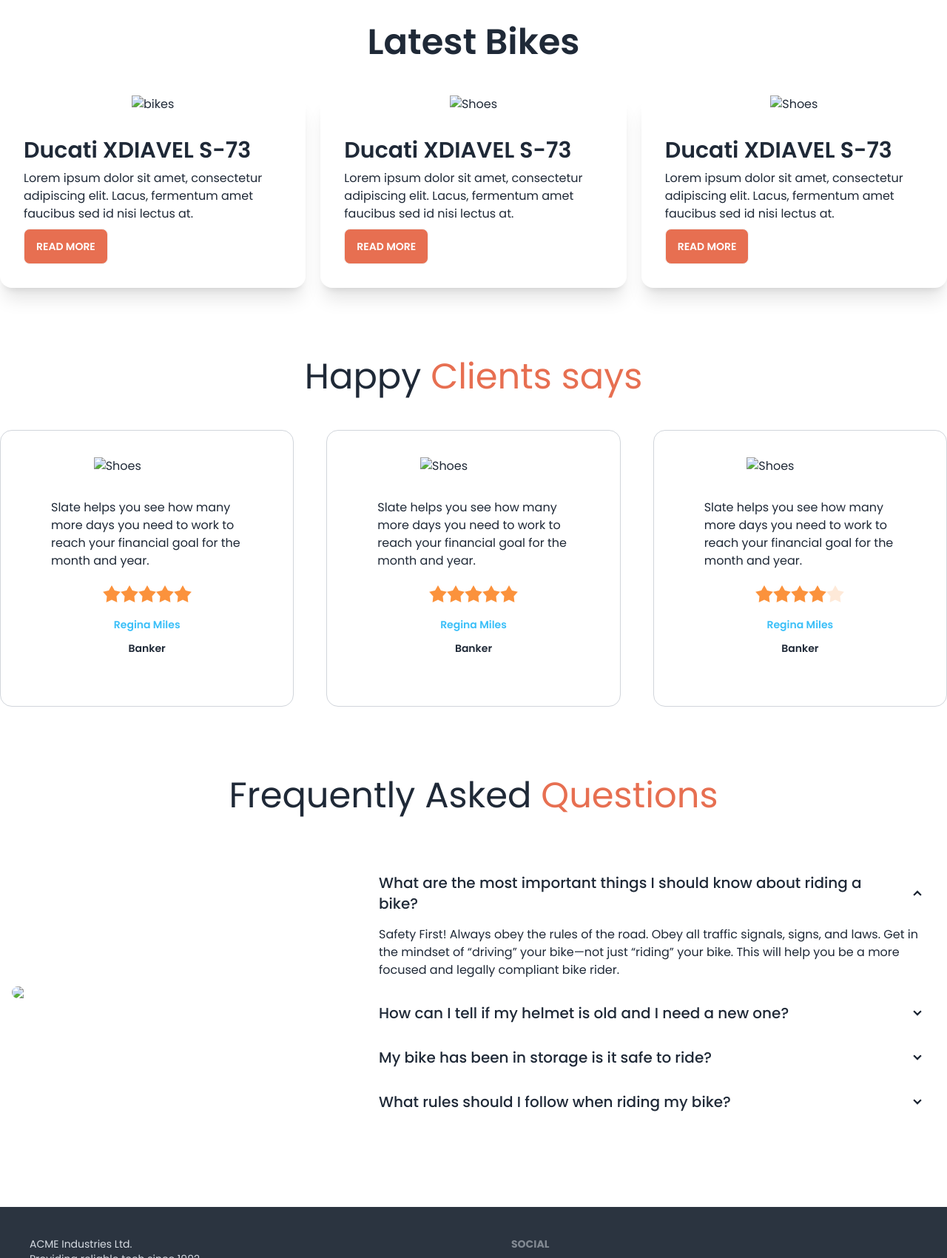
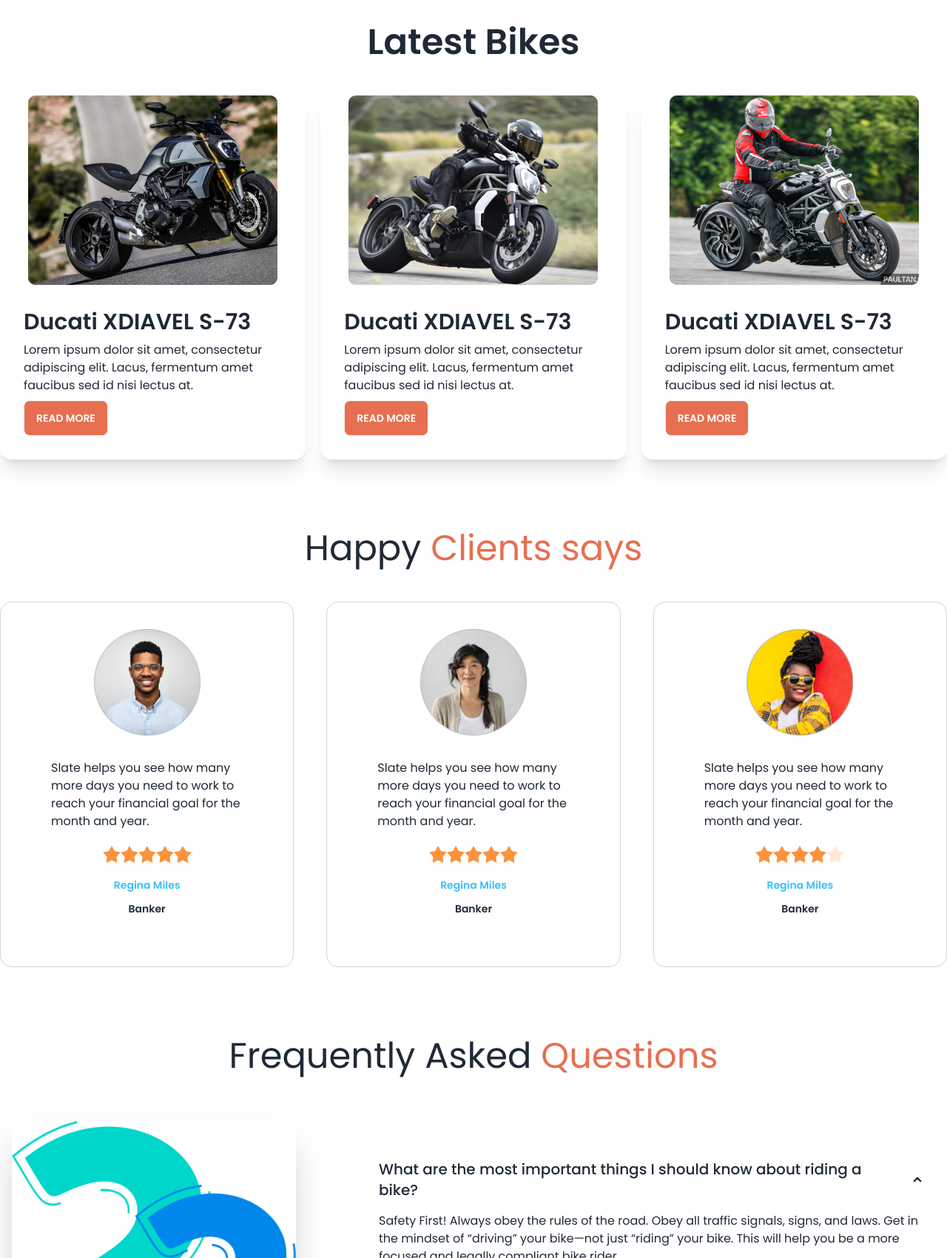
Before and after one commit to DEVSHARI/biker-zone-website, a plain HTML site: page index.html in a window 1280 px wide. Shown: the part 1100-2800 px from the top of the page at 74% size. Drawn offline with nearby package versions, Linux system fonts and the light colour scheme; the site is published under a folder, as on GitHub Pages, so addresses that start at the root find nothing.

```diff
--- a/index.html
+++ b/index.html
@@ -91,7 +91,7 @@
                         <button class="btn bg-biker-btn text-white">Purchase</button>
                     </div>
                     <div class="flex-1">
-                        <img src="/images/slider/bike1.png" class="w-[400px]" />
+                        <img src="./images/slider/bike1.png" class="w-[400px]" />
                     </div>
                 </div>
                 <div class="absolute flex justify-between transform -translate-y-1/2 left-5 right-5 top-1/2">
@@ -108,7 +108,7 @@
                         <button class="btn bg-biker-btn text-white">Purchase</button>
                     </div>
                     <div class="flex-1">
-                        <img src="/images/slider/bike2.png" class="w-[400px]" />
+                        <img src="./images/slider/bike2.png" class="w-[400px]" />
                     </div>
                 </div>
                 <div class="absolute flex justify-between transform -translate-y-1/2 left-5 right-5 top-1/2">
@@ -125,7 +125,7 @@
                         <button class="btn bg-biker-btn text-white">Purchase</button>
                     </div>
                     <div class="flex-1">
-                        <img src="/images/slider/bike3.png" class="w-[400px]" />
+                        <img src="./images/slider/bike3.png" class="w-[400px]" />
                     </div>
                 </div>
                 <div class="absolute flex justify-between transform -translate-y-1/2 left-5 right-5 top-1/2">
@@ -142,7 +142,7 @@
                         <button class="btn bg-biker-btn text-white">Purchase</button>
                     </div>
                     <div class="flex-1">
-                        <img src="/images/slider/bike4.png" class="w-[400px]" />
+                        <img src="./images/slider/bike4.png" class="w-[400px]" />
                     </div>
                 </div>
                 <div class="absolute flex justify-between transform -translate-y-1/2 left-5 right-5 top-1/2">
@@ -170,7 +170,7 @@
             <h3 class="text-5xl font-semibold mb-12 text-center">Latest Bikes</h3>
             <div class="grid gap-5 grid-cols-1 md:grid-cols-2 lg:grid-cols-3">
                 <div class="card bg-base-100 shadow-xl">
-                    <figure><img src="/images/others/latest1.png" alt="bikes" /></figure>
+                    <figure><img src="./images/others/latest1.png" alt="bikes" /></figure>
                     <div class="card-body">
                       <h2 class="card-title text-3xl">Ducati XDIAVEL S-73</h2>
                       <p class="text-1xl">Lorem ipsum dolor sit amet, consectetur adipiscing elit. Lacus, fermentum amet faucibus sed id nisi lectus at.</p>
@@ -180,7 +180,7 @@
                     </div>
                   </div>
                 <div class="card bg-base-100 shadow-xl">
-                    <figure><img src="/images/others/latest2.png" alt="Shoes" /></figure>
+                    <figure><img src="./images/others/latest2.png" alt="Shoes" /></figure>
                     <div class="card-body">
                       <h2 class="card-title text-3xl">Ducati XDIAVEL S-73</h2>
                       <p class="text-1xl">Lorem ipsum dolor sit amet, consectetur adipiscing elit. Lacus, fermentum amet faucibus sed id nisi lectus at.</p>
@@ -190,7 +190,7 @@
                     </div>
                   </div>
                 <div class="card bg-base-100 shadow-xl">
-                    <figure><img src="/images/others/latest3.png" alt="Shoes" /></figure>
+                    <figure><img src="./images/others/latest3.png" alt="Shoes" /></figure>
                     <div class="card-body">
                       <h2 class="card-title text-3xl">Ducati XDIAVEL S-73</h2>
                       <p class="text-1xl">Lorem ipsum dolor sit amet, consectetur adipiscing elit. Lacus, fermentum amet faucibus sed id nisi lectus at.</p>
@@ -206,7 +206,7 @@
             <h3 class="text-5xl mb-12 text-semibold text-center">Happy <span class="text-biker-text-color">Clients says</span></h3>
             <div class="grid  gap-11 grid-cols-1 md:grid-cols-2 lg:grid-cols-3">
                 <div class="card bg-base-100 p-9 border border-gray-300">
-                    <figure><img class="w-36" src="/images/others/user-1.png" alt="Shoes" /></figure>
+                    <figure><img class="w-36" src="./images/others/user-1.png" alt="Shoes" /></figure>
                     <div class="card-body">
                       <p>Slate helps you see how
                         many more days you need
@@ -226,7 +226,7 @@
                     </div>
                   </div>
                 <div class="card bg-base-100 p-9 border border-gray-300">
-                    <figure><img class="w-36" src="/images/others/user-2.png" alt="Shoes" /></figure>
+                    <figure><img class="w-36" src="./images/others/user-2.png" alt="Shoes" /></figure>
                     <div class="card-body">
                       <p>Slate helps you see how
                         many more days you need
@@ -246,7 +246,7 @@
                     </div>
                   </div>
                 <div class="card bg-base-100 p-9 border border-gray-300">
-                    <figure><img class="w-36" src="/images/others/user-3.png" alt="Shoes" /></figure>
+                    <figure><img class="w-36" src="./images/others/user-3.png" alt="Shoes" /></figure>
                     <div class="card-body">
                       <p>Slate helps you see how
                         many more days you need
@@ -272,7 +272,7 @@
             <h3 class="text-5xl mb-12 text-semibold text-center">Frequently Asked <span class="text-biker-text-color">Questions</span></h3>
             <div class="hero">
                 <div class="hero-content flex-col lg:gap-24 lg:flex-row">
-                  <img src="/images/others/faq.png" class="w-3/4 lg:max-w-sm rounded-lg shadow-2xl"/>
+                  <img src="./images/others/faq.png" class="w-3/4 lg:max-w-sm rounded-lg shadow-2xl"/>
                   <div>
                     <div class="collapse collapse-arrow ">
                         <input type="radio" name="my-accordion-2" checked="checked"/>
```
